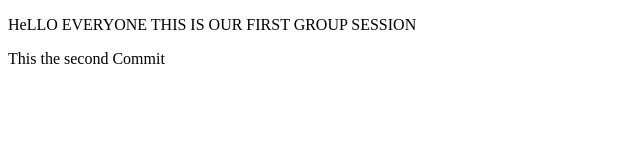
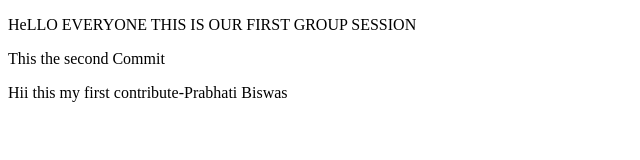
Before and after one commit to omnandurkar/JARVIS, a plain HTML site: page index.html in a window 1280 px wide. Shown: the whole page, without its empty margins (0-640 px from the left). Drawn offline with Linux system fonts and the light colour scheme.

Commit message:
this prabhat's commit

```diff
--- a/index.html
+++ b/index.html
@@ -12,5 +12,7 @@
     <p> HeLLO EVERYONE THIS IS OUR FIRST GROUP SESSION</p>
     <P> This the second Commit</P>
 
+    <p>Hii this my first contribute-Prabhati Biswas</p>
+
 </body>
 </html>
```
